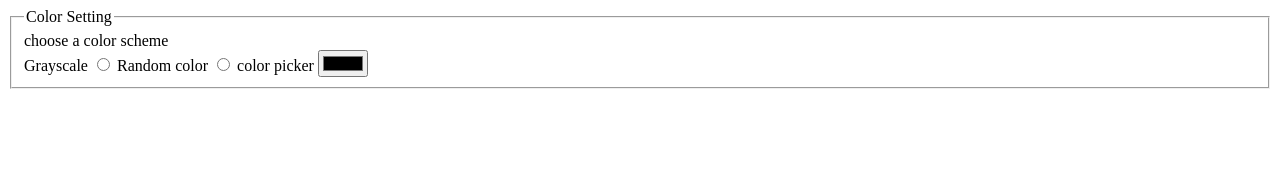
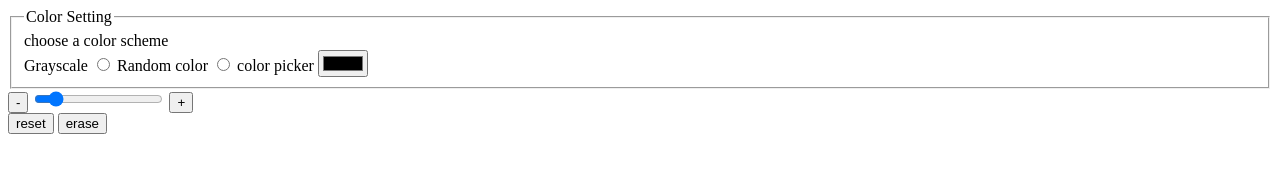
Before and after one commit to twikista/Etch-a-Sketch, a plain HTML site: page index.html in a window 1280 px wide. Drawn offline with Linux system fonts and the light colour scheme.

Commit message:
added HTML markup fot the grid setting section

```diff
--- a/index.html
+++ b/index.html
@@ -19,3 +19,18 @@
                     </div>
                 </fieldset>
             </div>
+            <div class="grid-setting">
+                <div class="display-slider-value">
+                    <span class="slider-value"></span>
+                </div>
+                <div class="slider-wrapper">
+                    <button class="decrement-slider">-</button>
+                    <input type="range" value="16" max="100" min="5" class="range-slider">
+                    <button class="increment-slider">+</button>
+                </div>
+            </div>
+            <div class="reset">
+                <button class="reset-btn">reset</button>
+                <button class="erase">erase</button>
+            </div>
+    </aside>
```
